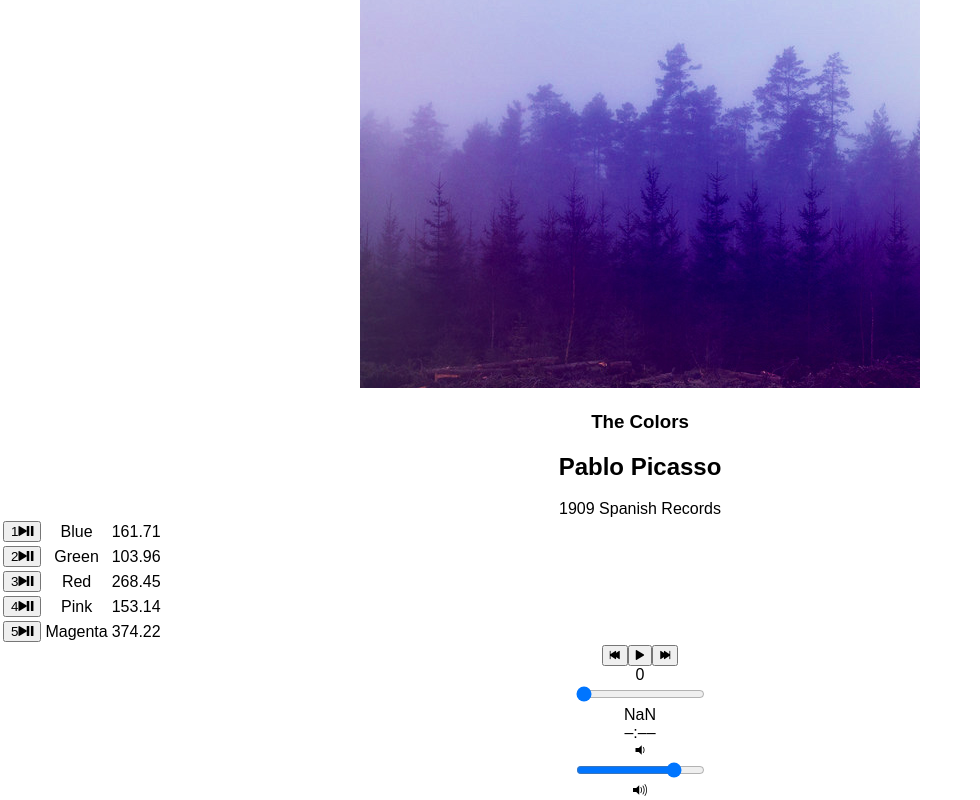
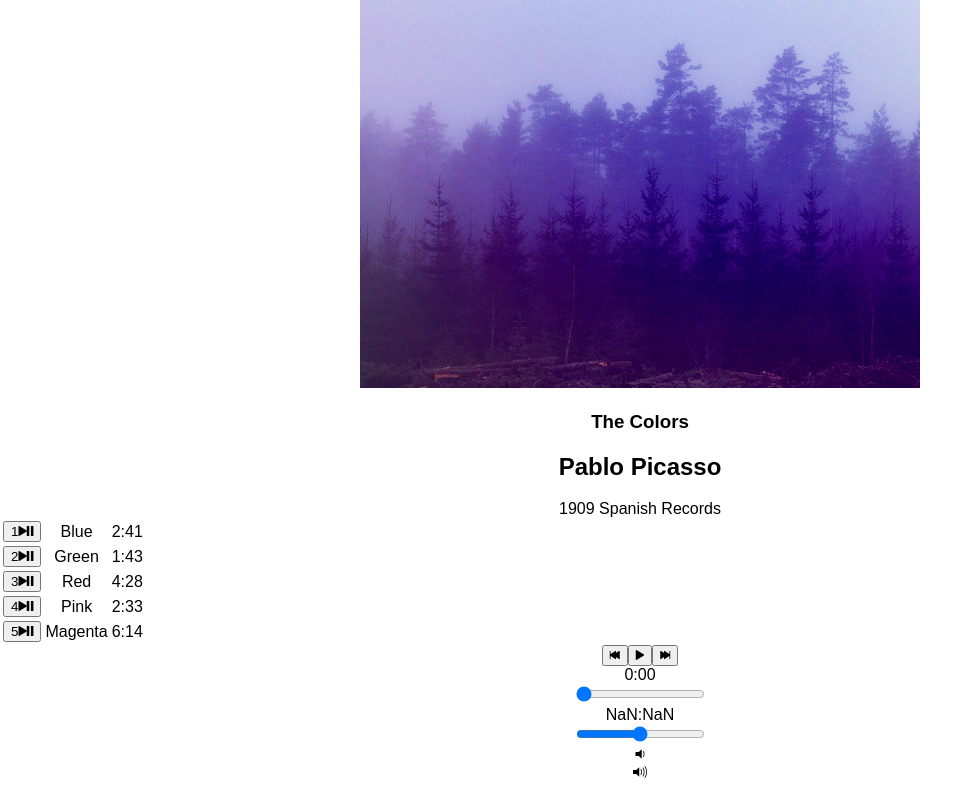
Before and after one commit to Brittanyx91/React-Bloc-Jams, a React (Create React App) app: page /album/the-colors in a window 1280 px wide. Shown: the part 270-1070 px from the top of the page, without its empty margins (0-980 px from the left). Built offline with nearby package versions, Linux system fonts and the light colour scheme.

Commit message:
assignment

```diff
--- a/src/components/Album.js
+++ b/src/components/Album.js
@@ -16,8 +16,11 @@ class Album extends Component {
        currentSong: album.songs[0],
        currentTime: 0,
        duration: album.songs[0].duration,
-       isPlaying: false
-     };
+       isPlaying: false,
+       volSet: 0,
+       volChange: 0
+
+      };
      this.audioElement = document.createElement('audio');
      this.audioElement.src = album.songs[0].audioSrc;
    }
@@ -37,7 +40,28 @@ class Album extends Component {
 
   componentWillUnmount() {
      this.audioElement.src = null;
-     this.audioElement = null;
+     this.audioElement.removeEventListener('timeupdate', this.eventListeners.timeupdate);
+     this.audioElement.removeEventListener('durationchange', this.eventListeners.durationchange);
+   }
+
+   componentVolumeDidMount() {
+     this.eventListeners = {
+        volumeset: e => {
+          this.setState({ volSet: this.audioElement.volSet });
+        },
+        volumechange: e => {
+          this.setState({ volChange: this.audioElement.volChange });
+        }
+      };
+      this.audioElement.addEventListener('volumeset', this.eventListeners.volumeset);
+      this.audioElement.addEventListener('volumechange', this.eventListeners.volumechange);
+  }
+
+  componentVolumeWillUnmount() {
+     this.audioElement.src = null;
+     this.audioElement.src = null;
+     this.audioElement.removeEventListener('volumeset', this.eventListeners.timeupdate);
+     this.audioElement.removeEventListener('volumechange', this.eventListeners.durationchange);
    }
 
    play() {
@@ -84,6 +108,25 @@ class Album extends Component {
      this.setState({ currentTime: newTime });
    }
 
+   handleVolumeChange(e) {
+    const newVolume = e.target.value;
+    this.audioElement.volume = newVolume;
+    this.setState({ volSet: newVolume });
+  }
+
+    formatTime(seconds) {
+      var minutes = Math.floor(seconds / 60);
+      //var minutes divides seconds in song by 60 to get minutes (rounded down using math.floor)
+      var leftoverSeconds = Math.floor(seconds % 60);
+      //var leftoverSeconds takes seconds modulus by 60 to get the remainder of seconds (rounded down using math.floor)
+      if ( leftoverSeconds < 10) {
+        leftoverSeconds = "0" + leftoverSeconds;
+      }
+      //if states that if leftoverSeconds is less than 9 than it will add a "0" to the front of the number
+      return(minutes + ':' + leftoverSeconds);
+      //return states add var minutes and var leftoversecond together with a : to format time like mm:ss
+ }
+
    render() {
      return (
        <section className="album">
@@ -112,7 +155,7 @@ class Album extends Component {
                    </button>
                  </td>
                  <td className="song-title">{song.title}</td>
-                 <td className="song-duration">{song.duration}</td>
+                 <td className="song-duration">{this.formatTime(song.duration)}</td>
                </tr>
              )}
            </tbody>
@@ -122,10 +165,14 @@ class Album extends Component {
            currentSong={this.state.currentSong}
            currentTime={this.audioElement.currentTime}
            duration={this.audioElement.duration}
+           volSet={this.audioElement.volSet}
+           volChange={this.audioElement.volChange}
            handleSongClick={() => this.handleSongClick(this.state.currentSong)}
            handlePrevClick={() => this.handlePrevClick()}
            handleNextClick={() => this.handleNextClick()}
            handleTimeChange={(e) => this.handleTimeChange(e)}
+           handleVolumeChange={(e) => this.handleVolumeChange(e)}
+           formatTime={(e) => this.formatTime(e)}
          />
        </section>
      );
--- a/src/components/PlayerBar.js
+++ b/src/components/PlayerBar.js
@@ -16,7 +16,7 @@ import React, { Component } from 'react';
       </button>
     </section>
     <section id="time-control">
-      <div className="current-time">{this.props.currentTime}</div>
+      <div className="current-time">{this.props.formatTime(this.props.currentTime)}</div>
            <input
              type="range"
              className="seek-bar"
@@ -26,13 +26,21 @@ import React, { Component } from 'react';
              step="0.01"
              onChange={this.props.handleTimeChange}
            />
-           <div className="total-time">{this.props.duration}</div>
-      <div className="total-time">–:––</div>
+           <div className="total-time">{this.props.formatTime(this.props.duration)}</div>
     </section>
     <section id="volume-control">
-      <div className="icon ion-volume-low"></div>
-      <input type="range" className="seek-bar" value="80" />
-      <div className="icon ion-volume-high"></div>
+      <div className="vol-set">{this.props.volSet}</div>
+            <input
+              type="range"
+              className="seek-bar"
+              value={this.props.volSet}
+              max="1.0"
+              min="0.0"
+              step="0.1"
+              onChange={this.props.handleVolumeChange}
+            />
+      <div className="icon ion-volume-low">{this.props.volChange}</div>
+      <div className="icon ion-volume-high">{this.props.volChange}</div>
     </section>
        </section>
      );
```
